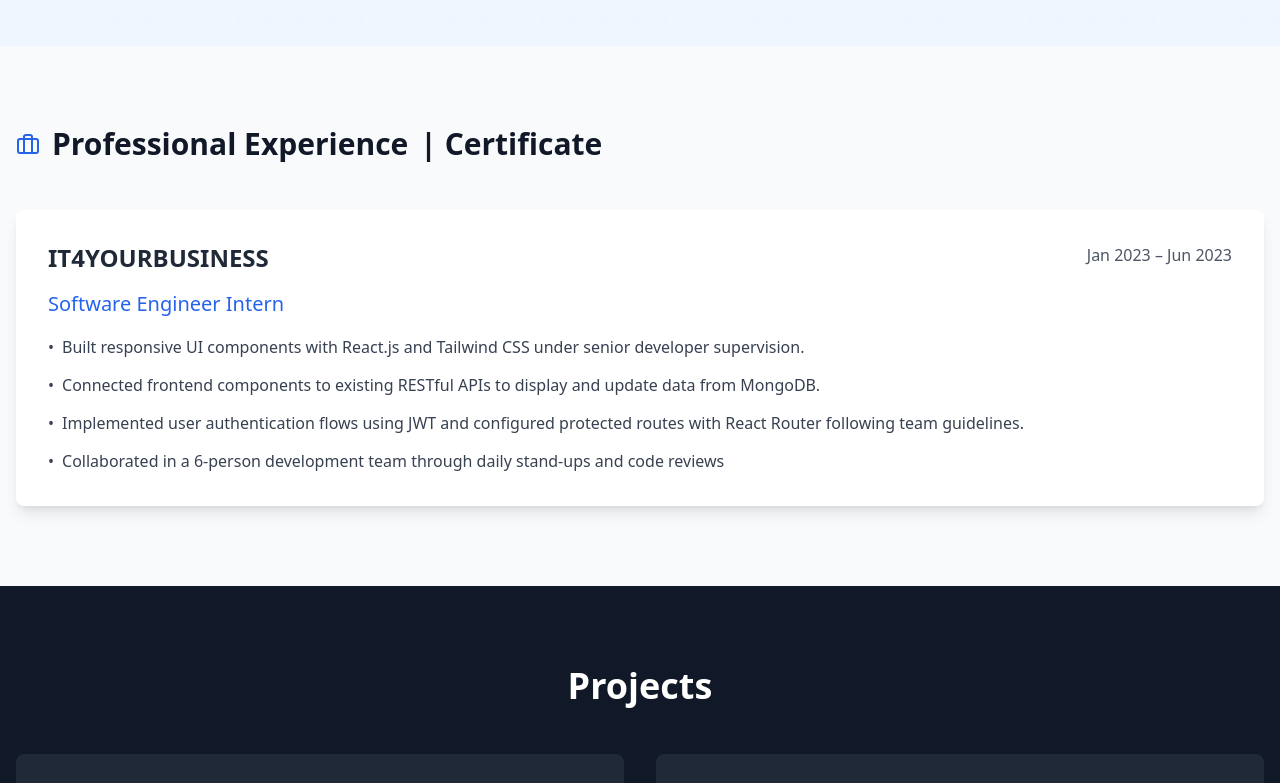
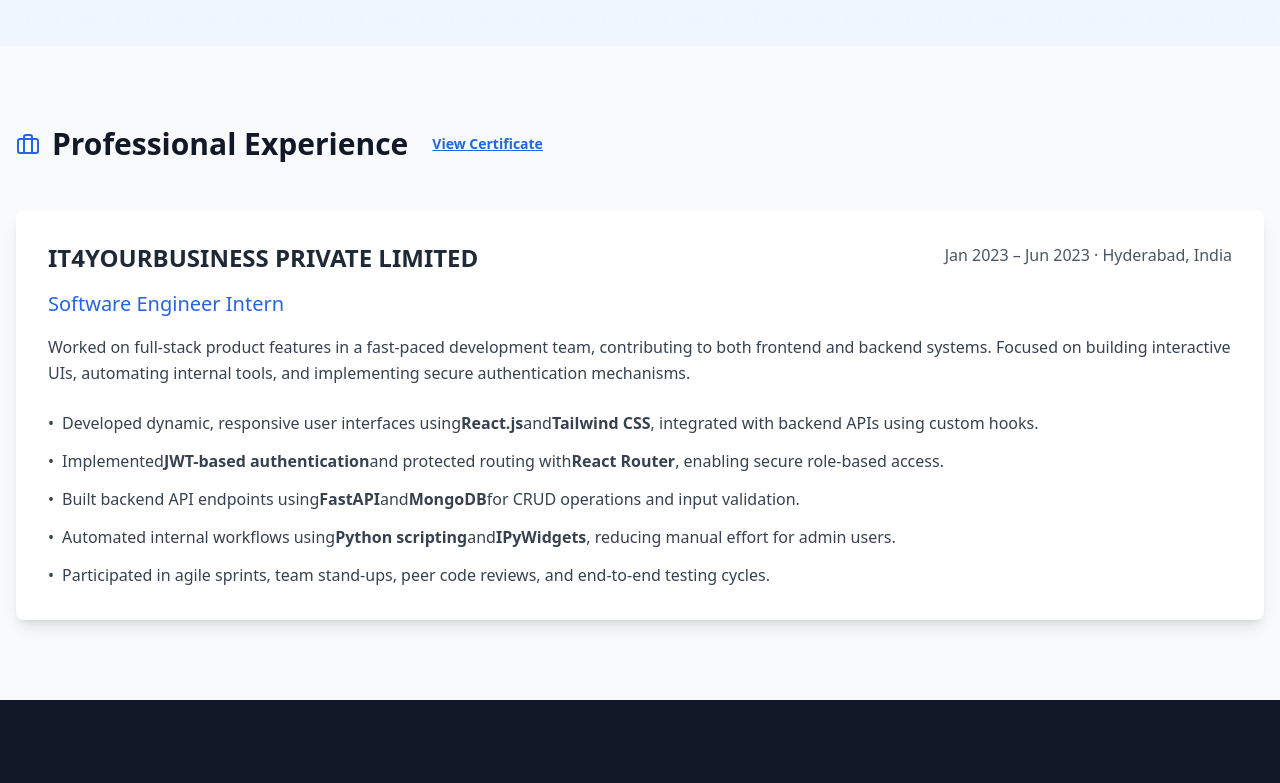
Before and after one commit to saiTharunDusa/Portfolio, a React (Vite) app: page / in a window 1280 px wide. Shown: the part 1380-2163 px from the top of the page. Built offline with nearby package versions, Linux system fonts and the light colour scheme.

Commit message:
Update Experience.tsx

```diff
--- a/src/components/Experience.tsx
+++ b/src/components/Experience.tsx
@@ -19,7 +19,14 @@ const Experience = () => {
         >
           <Briefcase className="text-blue-600" />
           Professional Experience
-          <a href='https://drive.google.com/file/d/18CVkt9PsOpaXTKxfn6CFn8-T0gk73_d8/view?usp=drive_link'>| Certificate</a>
+          <a
+            href="https://drive.google.com/file/d/18CVkt9PsOpaXTKxfn6CFn8-T0gk73_d8/view?usp=drive_link"
+            target="_blank"
+            rel="noopener noreferrer"
+            className="text-sm text-blue-600 underline ml-3"
+          >
+            View Certificate
+          </a>
         </motion.h2>
 
         <motion.div
@@ -30,30 +37,35 @@ const Experience = () => {
           className="bg-white rounded-lg shadow-lg p-8"
         >
           <div className="flex flex-col md:flex-row justify-between mb-4">
-            <h3 className="text-2xl font-bold text-gray-800">IT4YOURBUSINESS</h3>
-            <p className="text-gray-600">Jan 2023 – Jun 2023</p>
+            <h3 className="text-2xl font-bold text-gray-800">IT4YOURBUSINESS PRIVATE LIMITED</h3>
+            <p className="text-gray-600">Jan 2023 – Jun 2023 · Hyderabad, India</p>
           </div>
           <h4 className="text-xl text-blue-600 mb-4">Software Engineer Intern</h4>
+
+          <p className="text-gray-700 mb-6">
+            Worked on full-stack product features in a fast-paced development team, contributing to both frontend and backend systems. Focused on building interactive UIs, automating internal tools, and implementing secure authentication mechanisms.
+          </p>
+
           <ul className="space-y-3 text-gray-700">
             <li className="flex items-start">
               <span className="mr-2">•</span>
-              	Built responsive UI components with React.js and Tailwind CSS under senior developer supervision.
-
+              Developed dynamic, responsive user interfaces using <strong>React.js</strong> and <strong>Tailwind CSS</strong>, integrated with backend APIs using custom hooks.
             </li>
             <li className="flex items-start">
               <span className="mr-2">•</span>
-              Connected frontend components to existing RESTful APIs to display and update data from MongoDB.
-
+              Implemented <strong>JWT-based authentication</strong> and protected routing with <strong>React Router</strong>, enabling secure role-based access.
             </li>
             <li className="flex items-start">
               <span className="mr-2">•</span>
-              Implemented user authentication flows using JWT and configured protected routes with React Router following team guidelines.
-
+              Built backend API endpoints using <strong>FastAPI</strong> and <strong>MongoDB</strong> for CRUD operations and input validation.
             </li>
             <li className="flex items-start">
               <span className="mr-2">•</span>
-              Collaborated in a 6-person development team through daily stand-ups and code reviews
-
+              Automated internal workflows using <strong>Python scripting</strong> and <strong>IPyWidgets</strong>, reducing manual effort for admin users.
+            </li>
+            <li className="flex items-start">
+              <span className="mr-2">•</span>
+              Participated in agile sprints, team stand-ups, peer code reviews, and end-to-end testing cycles.
             </li>
           </ul>
         </motion.div>
```
